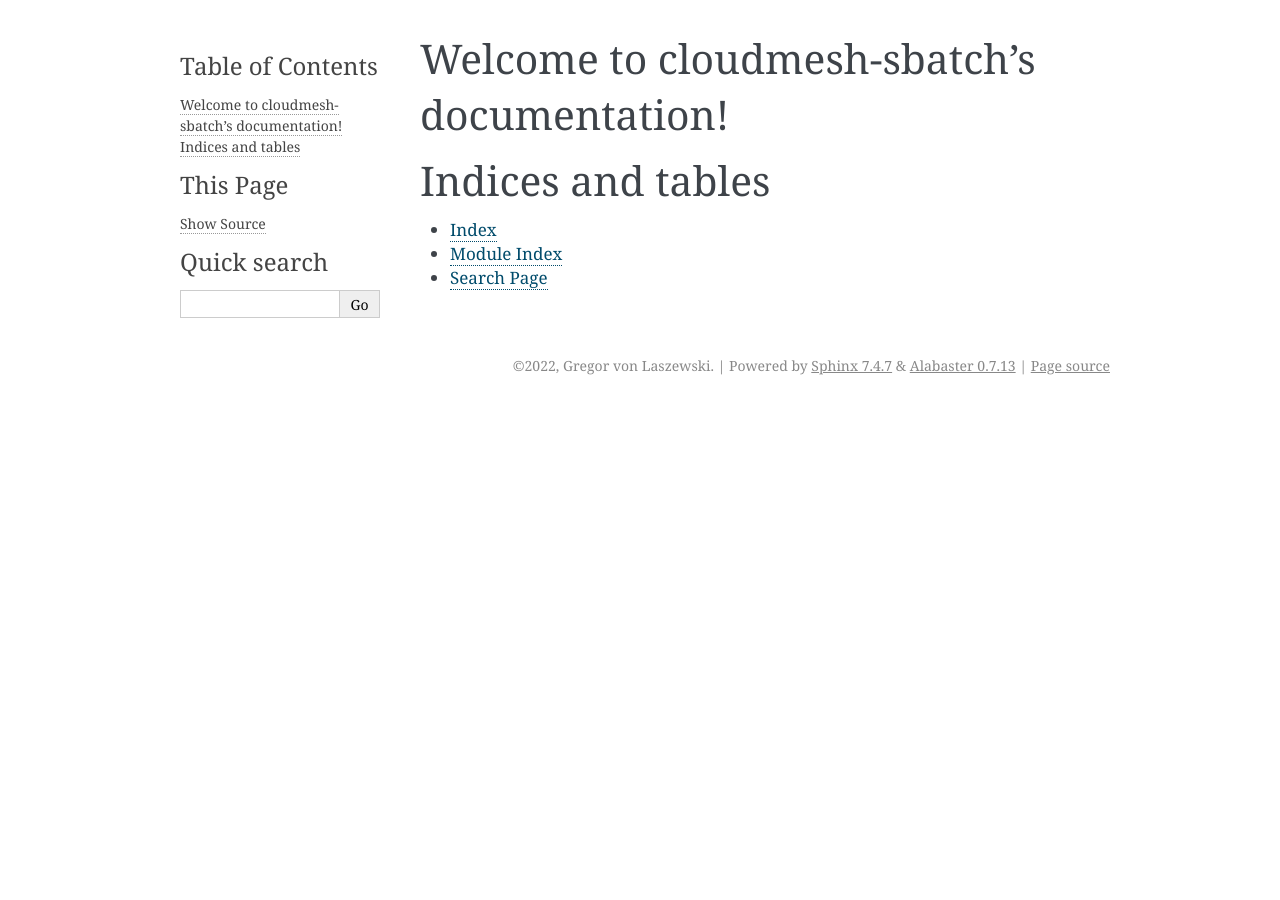
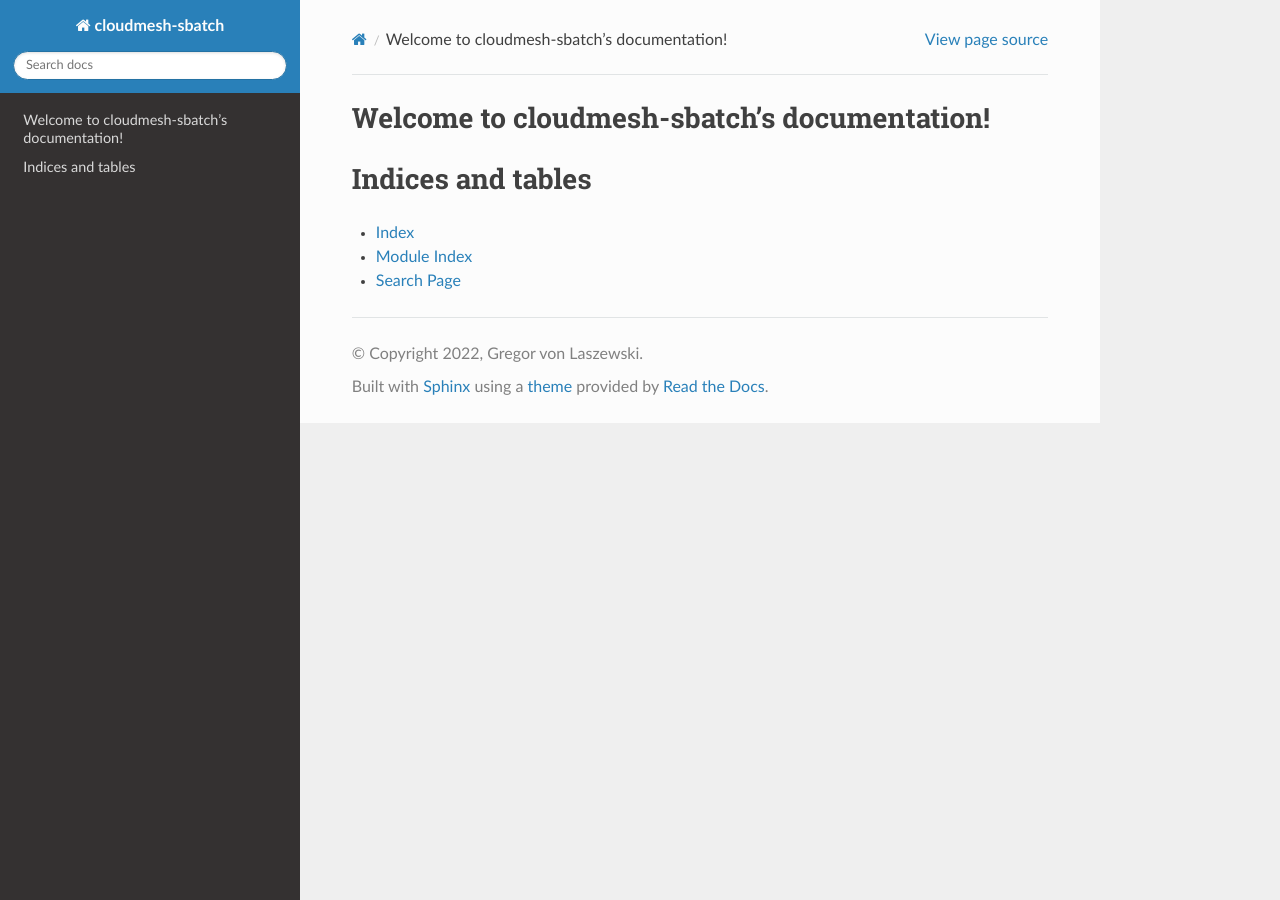
Before and after one commit to cloudmesh/cloudmesh-sbatch, a Sphinx documentation site: the page built from docs/source/index.rst, in a window 1280 px wide. Built offline with Sphinx 7.4.7 and the Read the Docs theme 2.0.0, drawn with Linux system fonts in a browser that asks for light colours; part of the change alters nothing that is shown.

```diff
--- a/docs/source/conf.py
+++ b/docs/source/conf.py
@@ -31,7 +31,20 @@ release = '0.1'
 # extensions coming with Sphinx (named 'sphinx.ext.*') or your custom
 # ones.
 extensions = [
+    "sphinx.ext.autodoc",
+    "sphinx.ext.autosummary",
+    "sphinx.ext.githubpages",
+    "sphinx.ext.napoleon",
+    "sphinx.ext.todo",
+    "sphinx.ext.viewcode",
+    "sphinx_rtd_theme"
 ]
+# TO BE ADDED
+# http://sbrunner.github.io/sphinx-prompt/
+# http://blockdiag.com/en/blockdiag/sphinxcontrib.html
+# https://github.com/sphinx-contrib/fulltoc
+# evaluate: https://nbsphinx.readthedocs.io/en/latest/
+# https://readthedocs.org/
 
 # Add any paths that contain templates here, relative to this directory.
 templates_path = ['_templates']
@@ -47,7 +60,8 @@ exclude_patterns = []
 # The theme to use for HTML and HTML Help pages.  See the documentation for
 # a list of builtin themes.
 #
-html_theme = 'alabaster'
+# html_theme = 'alabaster'
+html_theme = "sphinx_rtd_theme"
 
 # Add any paths that contain custom static files (such as style sheets) here,
 # relative to this directory. They are copied after the builtin static files,
--- a/requirements-dev.txt
+++ b/requirements-dev.txt
@@ -1,3 +1,5 @@
+sphinx
+sphinx_rtd_theme
 pytest
 coverage
 flake8
```
